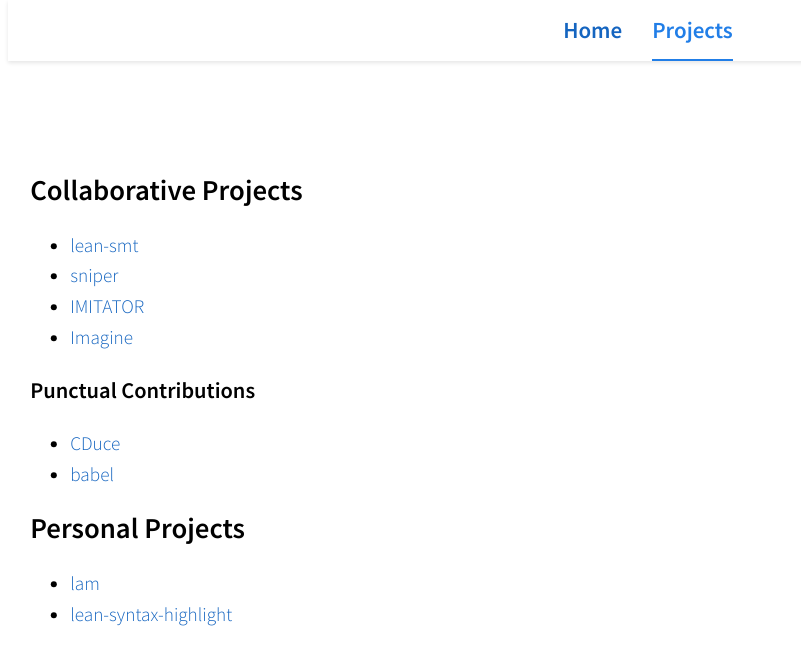
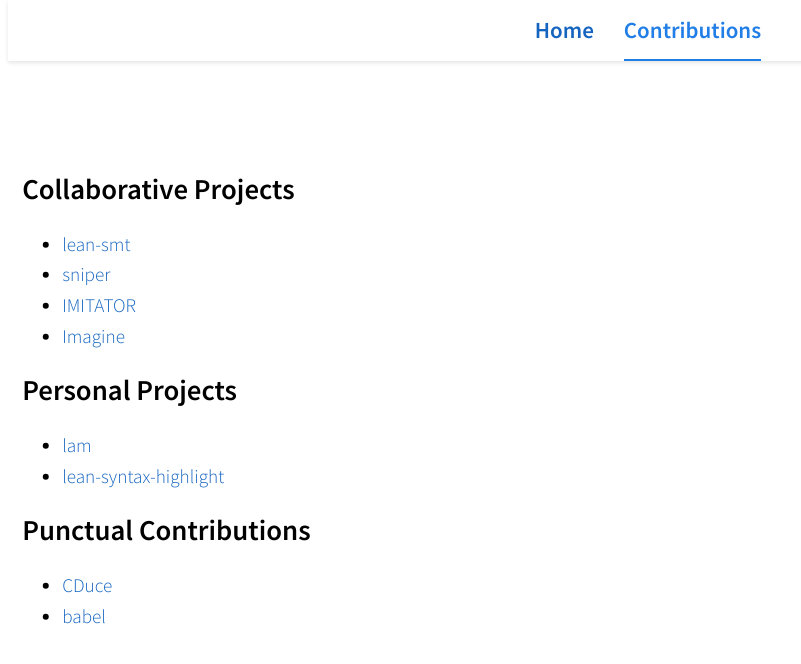
Before and after one commit to tomaz1502/tomaz1502.github.io, a plain HTML site: page contributions.html in a window 1280 px wide. Shown: the whole page, without its empty margins (0-801 px from the left). Drawn offline with Linux system fonts and the light colour scheme; some icons are missing.

Commit message:
Rename projects -> contributions

```diff
--- a/projects.html
+++ b/contributions.html
@@ -36,7 +36,7 @@
   <nav id="navbar">
     <ul>
       <li><a href="index.html">Home</a></li>
-      <li><a href="projects.html" class="active">Projects</a></li>
+      <li><a href="contributions.html" class="active">Contributions</a></li>
     </ul>
   </nav>
   <section id="content_projects">
@@ -49,16 +49,16 @@
       <li> <a href="https://www.imitator.fr/">IMITATOR</a> </li>
       <li> <a href="https://www.imagine.ai/">Imagine</a> </li>
     </ul>
-    <h3>Punctual Contributions</h3>
-    <ul>
-      <li> <a href="https://www.cduce.org/">CDuce</a> </li>
-      <li> <a href="https://www.irif.fr/~jch/software/babel/">babel</a> </li>
-    </ul>
     <h2>Personal Projects</h2>
     <ul>
       <li> <a href="https://github.com/tomaz1502/lam">lam</a> </li>
       <li> <a href="https://github.com/tomaz1502/lean-syntax-highlight">lean-syntax-highlight</a> </li>
     </ul>
+    <h2>Punctual Contributions</h2>
+    <ul>
+      <li> <a href="https://www.cduce.org/">CDuce</a> </li>
+      <li> <a href="https://www.irif.fr/~jch/software/babel/">babel</a> </li>
+    </ul>
   </section>
 </body>
 
```
Also changed, not shown: index.html (+1 -1 lines).
